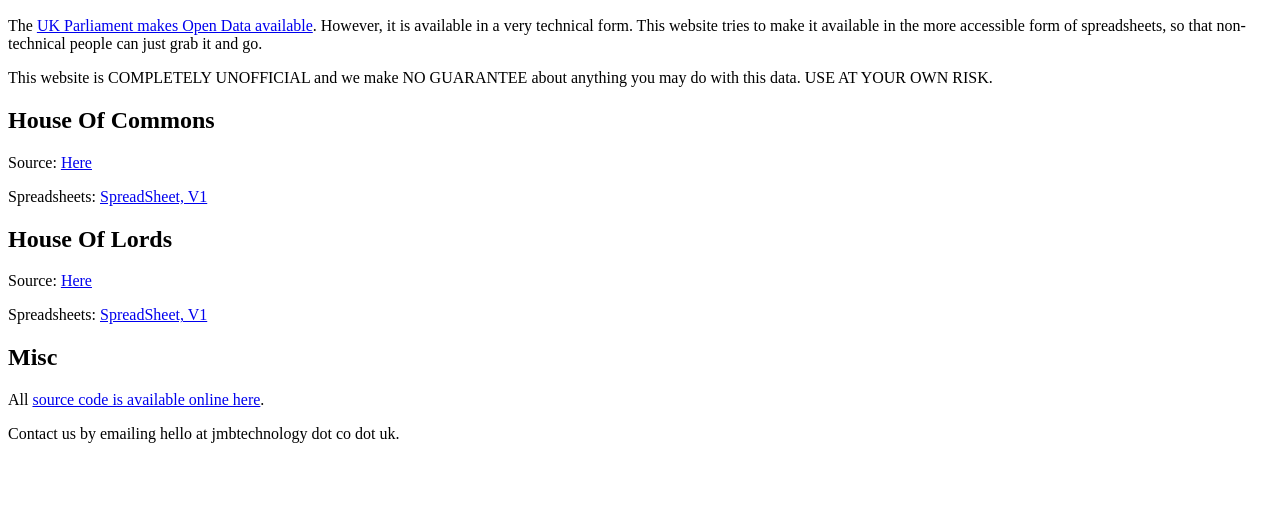
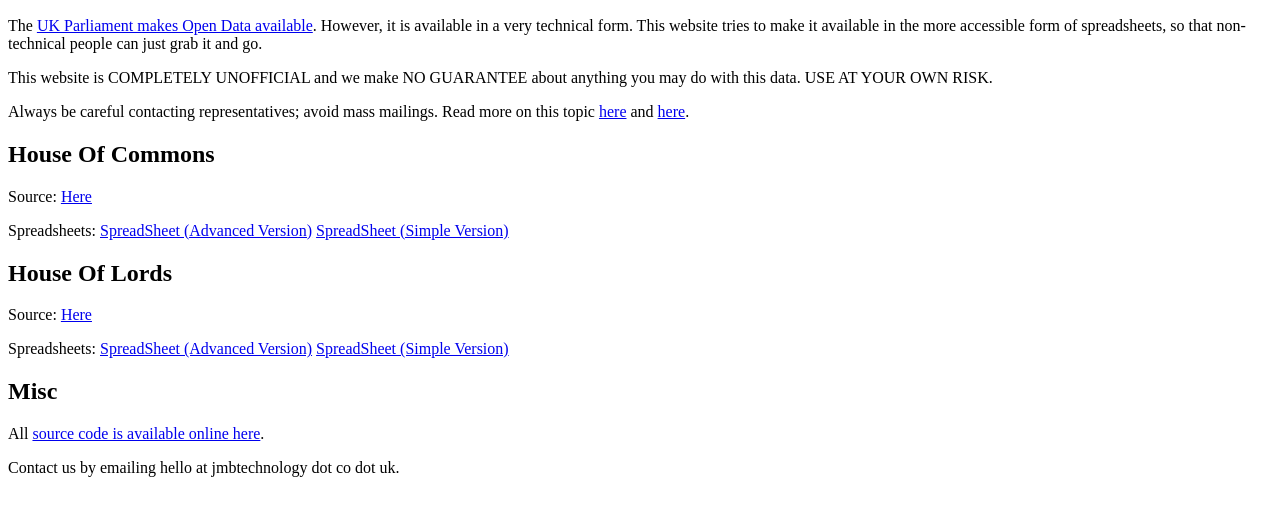
Before and after one commit to UKParlDataSheets/UKParlDataSheets-Web, a plain HTML site: page static/index.html in a window 1280 px wide. Shown: the part 110-626 px from the top of the page. Drawn offline with Linux system fonts and the light colour scheme.

Commit message:
Add new Spreadsheets and add warning

```diff
--- a/static/index.html
+++ b/static/index.html
@@ -17,18 +17,20 @@
 
         <p>This website is COMPLETELY UNOFFICIAL and we make NO GUARANTEE about anything you may do with this data. USE AT YOUR OWN RISK.</p>
 
+        <p>Always be careful contacting representatives; avoid mass mailings. Read more on this topic <a href="https://www.writetothem.com/about-qa#formletters">here</a> and <a href="https://wiki.openrightsgroup.org/wiki/Letter_writing">here</a>.</p>
+
         <h2>House Of Commons</h2>
 
         <p>Source: <a href="http://data.parliament.uk/membersdataplatform/services/mnis/members/query/House=Commons/Addresses/">Here</a></p>
 
-        <p>Spreadsheets: <a href="commonsV1.csv">SpreadSheet, V1</a></p>
+        <p>Spreadsheets: <a href="commonsV1.csv">SpreadSheet (Advanced Version)</a> <a href="commonsSimpleV1.csv">SpreadSheet (Simple Version)</a></p>
 
 
         <h2>House Of Lords</h2>
 
         <p>Source: <a href="http://data.parliament.uk/membersdataplatform/services/mnis/members/query/House=Lords/Addresses/">Here</a></p>
 
-        <p>Spreadsheets: <a href="lordsV1.csv">SpreadSheet, V1</a></p>
+        <p>Spreadsheets: <a href="lordsV1.csv">SpreadSheet (Advanced Version)</a> <a href="lordsSimpleV1.csv">SpreadSheet (Simple Version)</a></p>
 
         <h2>Misc</h2>
 
```
